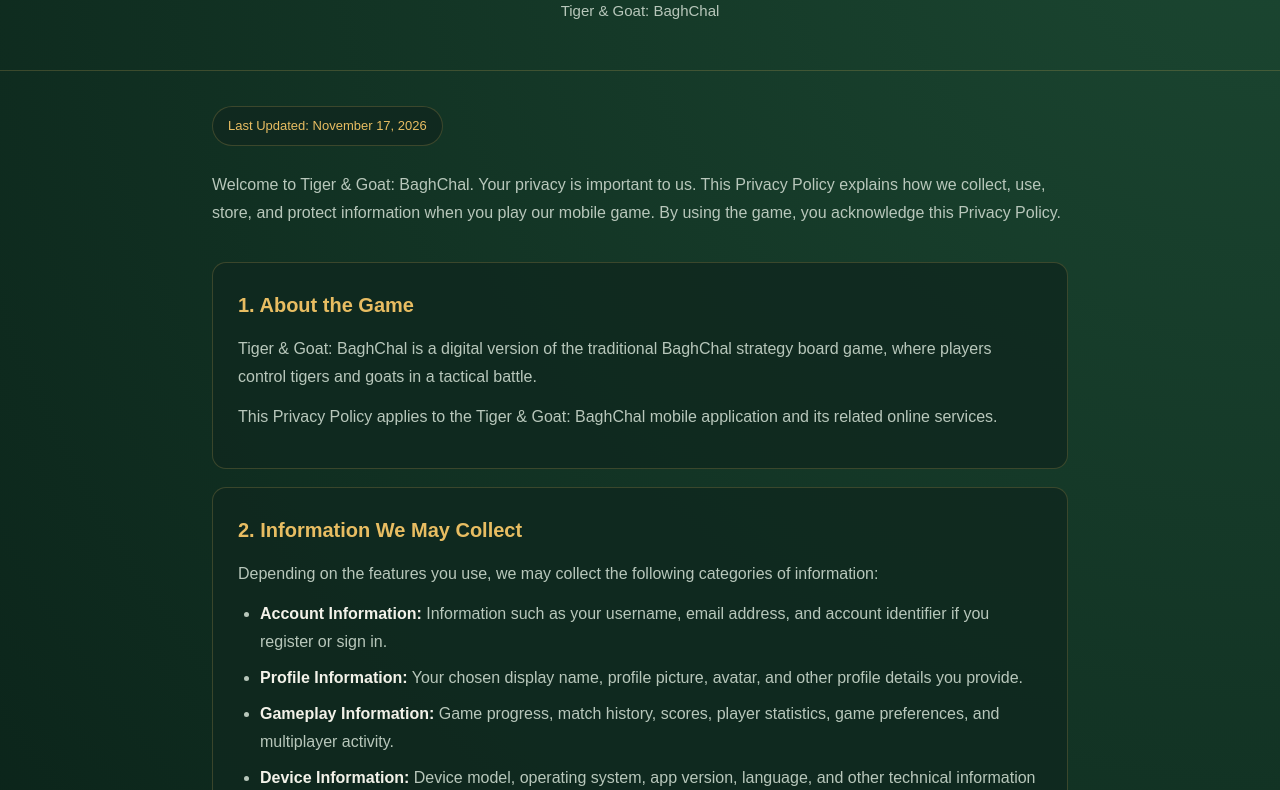
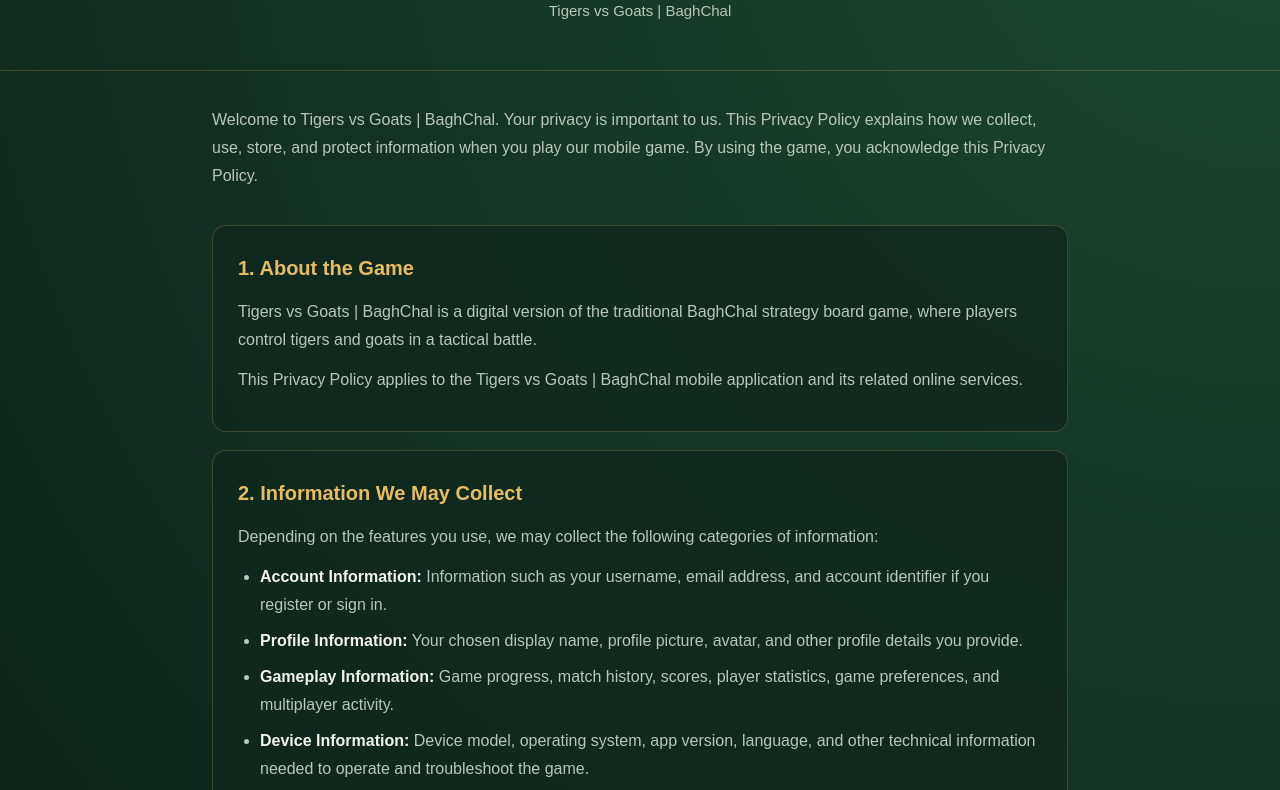
Before and after one commit to alokkumarmahanta007/baghchal-privacy, a plain HTML site: page index.html in a window 1280 px wide. Shown: the part 175-965 px from the top of the page. Drawn offline with Linux system fonts and the light colour scheme.

Commit message:
Update game name from 'Tiger & Goat' to 'Tigers vs Goats'

```diff
--- a/index.html
+++ b/index.html
@@ -4,8 +4,8 @@
 <head>
   <meta charset="UTF-8">
   <meta name="viewport" content="width=device-width, initial-scale=1.0">
-  <meta name="description" content="Privacy Policy for Tiger & Goat: BaghChal, the traditional strategy board game.">
-  <title>Privacy Policy | Tiger & Goat: BaghChal</title>
+  <meta name="description" content="Privacy Policy for Tigers vs Goats | BaghChal, the traditional strategy board game.">
+  <title>Privacy Policy | Tigers vs Goats | BaghChal</title>
 
   <style>
     :root {
@@ -81,17 +81,6 @@
       max-width: 900px;
       padding: 35px 22px 70px;
       margin: auto;
-    }
-
-    .updated {
-      display: inline-block;
-      background: var(--surface);
-      border: 1px solid var(--border);
-      color: var(--gold);
-      padding: 8px 15px;
-      border-radius: 30px;
-      font-size: 13px;
-      margin-bottom: 25px;
     }
 
     .intro {
@@ -177,19 +166,15 @@
 <body>
 
   <header class="header">
-    <div class="logo">Tiger & Goat</div>
+    <div class="logo">Tigers vs Goats</div>
     <h1>Privacy <span>Policy</span></h1>
-    <p class="subtitle">Tiger & Goat: BaghChal</p>
+    <p class="subtitle">Tigers vs Goats | BaghChal</p>
   </header>
 
   <main class="container">
 
-    <div class="updated">
-      Last Updated: November 17, 2026
-    </div>
-
     <p class="intro">
-      Welcome to Tiger & Goat: BaghChal. Your privacy is important to us.
+      Welcome to Tigers vs Goats | BaghChal. Your privacy is important to us.
       This Privacy Policy explains how we collect, use, store, and protect
       information when you play our mobile game. By using the game, you
       acknowledge this Privacy Policy.
@@ -198,12 +183,12 @@
     <section class="section">
       <h2>1. About the Game</h2>
       <p>
-        Tiger & Goat: BaghChal is a digital version of the traditional
+        Tigers vs Goats | BaghChal is a digital version of the traditional
         BaghChal strategy board game, where players control tigers and
         goats in a tactical battle.
       </p>
       <p>
-        This Privacy Policy applies to the Tiger & Goat: BaghChal mobile
+        This Privacy Policy applies to the Tigers vs Goats | BaghChal mobile
         application and its related online services.
       </p>
     </section>
@@ -274,7 +259,7 @@
     <section class="section">
       <h2>4. Multiplayer and Online Features</h2>
       <p>
-        Tiger & Goat: BaghChal may provide online multiplayer features
+        Tigers vs Goats | BaghChal may provide online multiplayer features
         that allow you to play against other users.
       </p>
       <p>
@@ -486,8 +471,7 @@
         requirements.
       </p>
       <p>
-        Any updates will be published on this page with a revised
-        "Last Updated" date.
+        Any updates will be published on this page.
       </p>
       <p>
         We encourage you to review this page periodically.
@@ -514,12 +498,11 @@
         Privacy Policy or your personal information, please contact us:
       </p>
 
-      <p><strong>Game:</strong> Tiger & Goat: BaghChal</p>
-      <p><strong>Developer:</strong> YOUR DEVELOPER / COMPANY NAME</p>
+      <p><strong>Game:</strong> Tigers vs Goats | BaghChal</p>
       <p>
         <strong>Email:</strong>
-        <a href="mailto:YOUR_EMAIL@example.com">
-          YOUR_EMAIL@example.com
+        <a href="mailto:namilipustudio@gmail.com">
+          namilipustudio@gmail.com
         </a>
       </p>
       <p>
@@ -531,7 +514,7 @@
   </main>
 
   <footer class="footer">
-    <p>© 2026 Tiger & Goat: BaghChal. All rights reserved.</p>
+    <p>© 2026 Tigers vs Goats | BaghChal. All rights reserved.</p>
     <p>Made for strategy lovers.</p>
   </footer>
 
```
